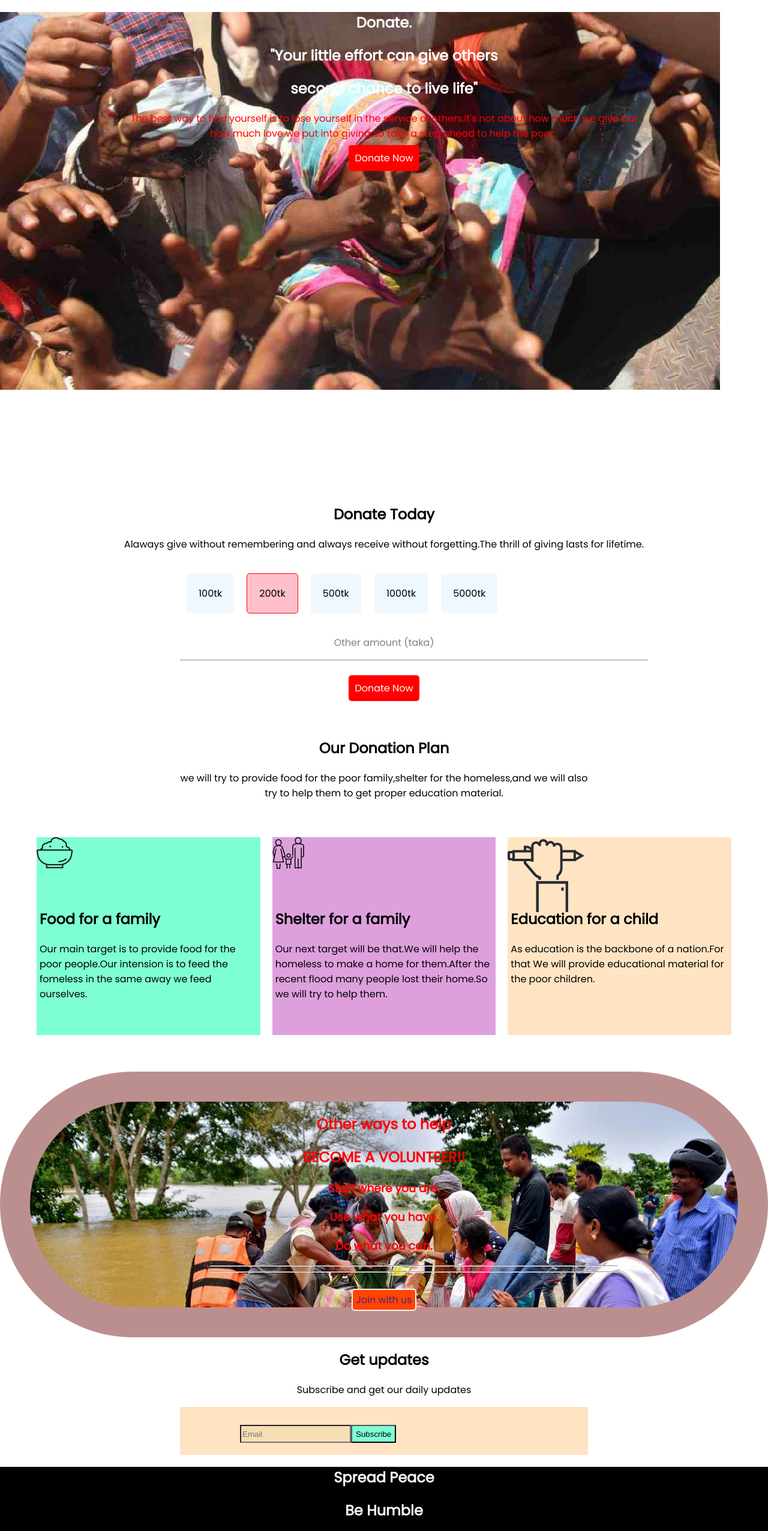
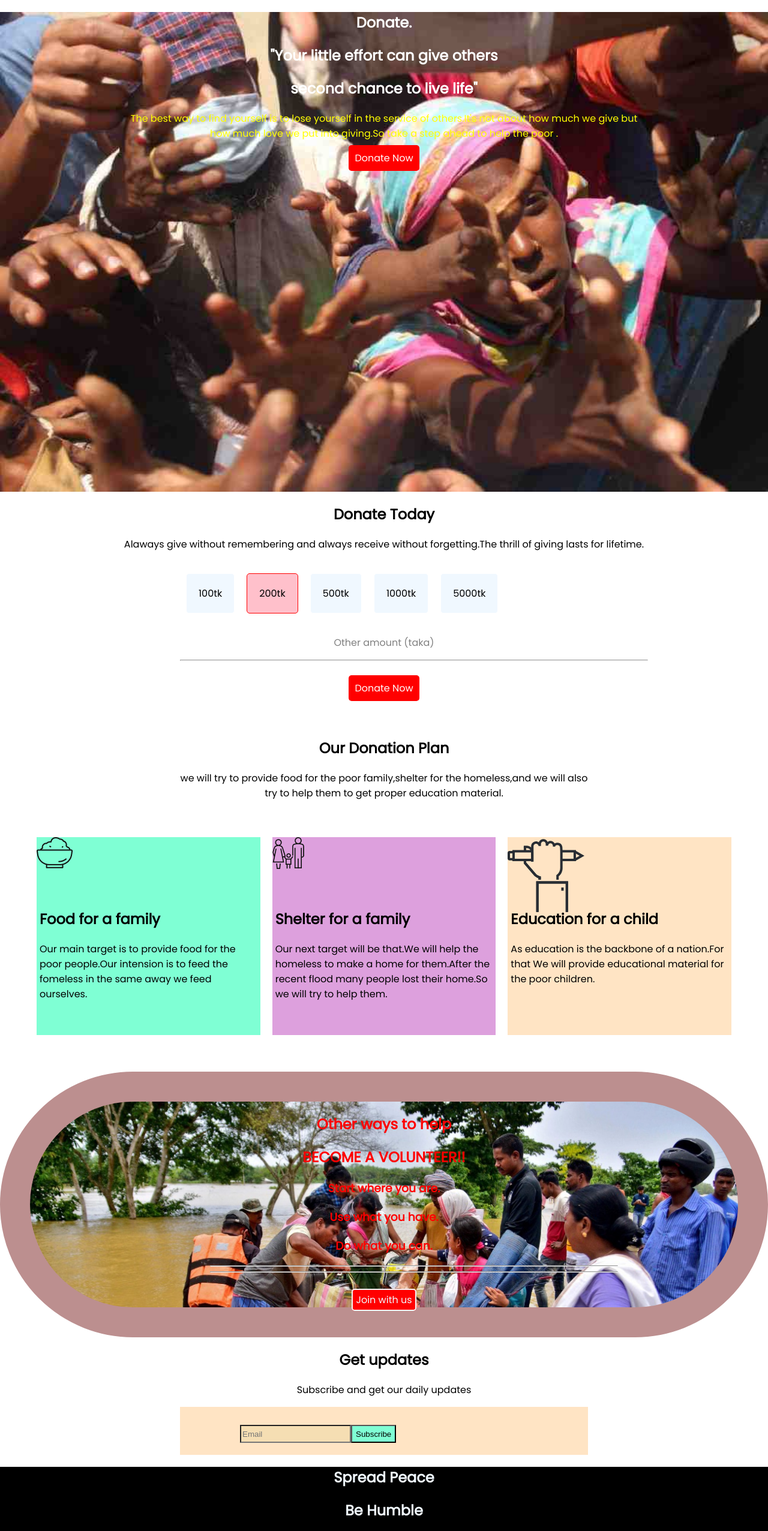
Before and after one commit to Farjana-Yasmin/Donate-Now, a plain HTML site: page index.html in a window 1280 px wide. Shown: the top 2553 px of the page at 60% size. Drawn offline with Linux system fonts and the light colour scheme.

Commit message:
Another change

```diff
--- a/style.css
+++ b/style.css
@@ -10,8 +10,10 @@ body {
     background-repeat: no-repeat;
     width: 100%;
     height: 100%;
-    margin-right: 0;
+    margin-right: 0px;
     font-weight: 500px;
+    background-size: cover;
+
 
 
 }
@@ -20,7 +22,7 @@ body {
     text-align: center;
     padding-left: 200px;
     padding-right: 200px;
-    color: red;
+    color: yellow;
     font-weight: 200px;
 
 
@@ -33,6 +35,11 @@ body {
     border-radius: 5px;
     text-decoration: none;
 
+}
+
+.donate-now:hover {
+    background-color: aqua;
+    color: black;
 }
 
 .header-section {
@@ -137,16 +144,17 @@ hr {
     background-image: url(images/donation5.jpg);
     background-color: antiquewhite;
     color: red;
-
+    background-size: cover;
 }
 
 .bonus-a {
     border: 2px solid whitesmoke;
-    background-color: orangered;
+    background-color: red;
     border-radius: 5px;
     padding: 5px;
     text-decoration: none;
     text-align: center;
+    color: aliceblue;
 }
 
 .update {
```
Also changed, not shown: index.html (+1 -0 lines).
